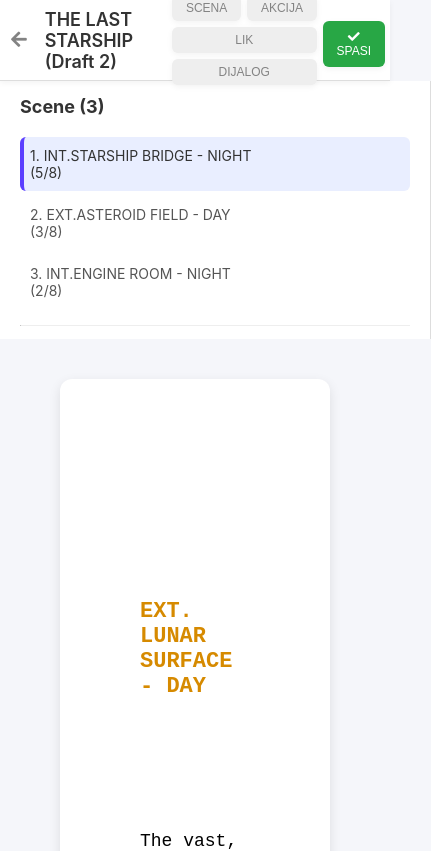
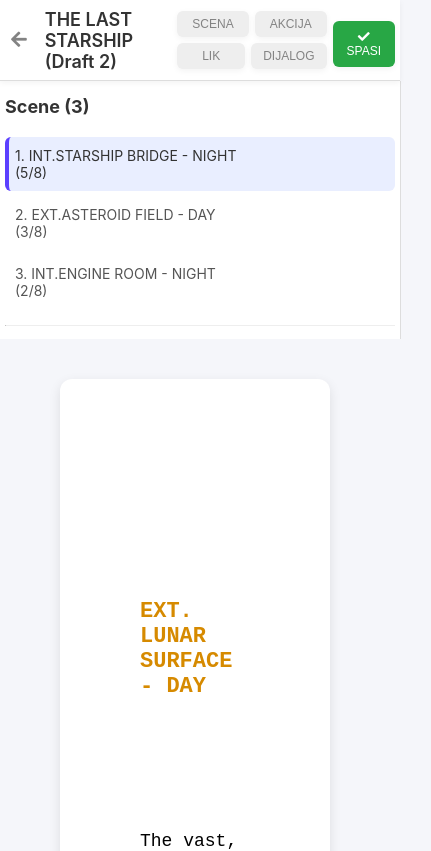
Before and after one commit to aminamemiic/ScenarijPro, a plain HTML site: page html/writing.html in a window 390 px wide. Shown: the top 851 px of the page, 431 px wide, since content can reach past the window. Drawn offline with Linux system fonts and the light colour scheme.

Commit message:
ispravka responzivnosti

```diff
--- a/css/writing.css
+++ b/css/writing.css
@@ -179,9 +179,11 @@ hr {
     .sidebar {
         width: 100%;
         height: auto;
+        padding: 5px;
     }
 
     .zaglavlje {
+        width: 100%;
         gap: 6px;
     }
 
```
